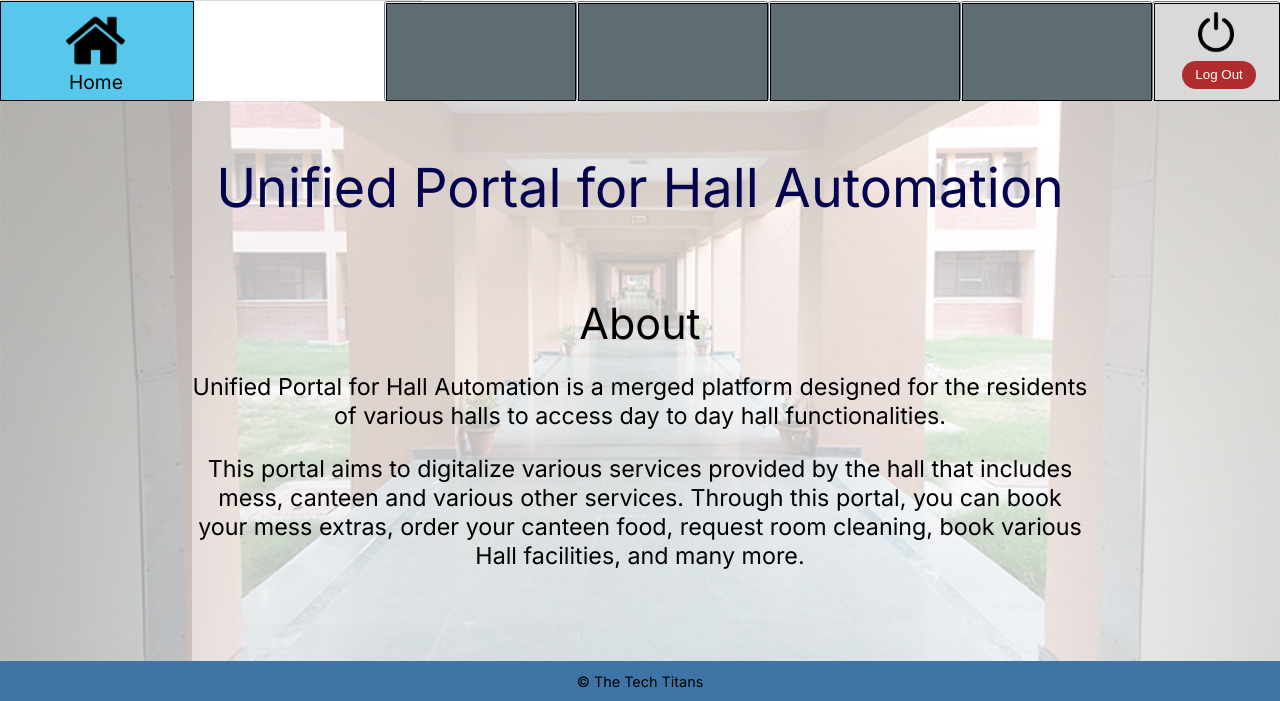
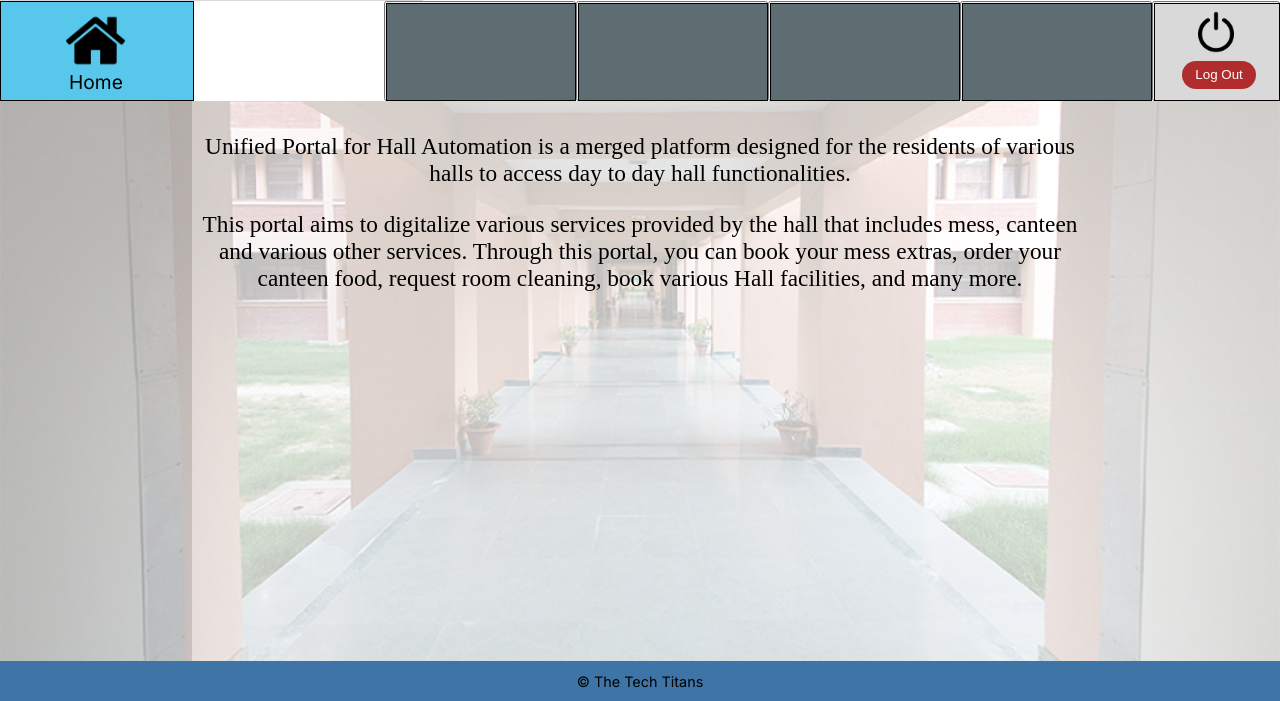
Before and after one commit to divc13/Unified-Portal-For-Hall-Automation, a Django app: template Home/templates/Home.html in a window 1280 px wide. Shown: the part 99-800 px from the top of the page. Run offline with Django 4.2, Linux system fonts and the light colour scheme; the template is opened without the code that fills it, so the values that code supplies are empty.

Commit message:
changed frontend

```diff
--- a/Home/templates/Home.html
+++ b/Home/templates/Home.html
@@ -162,7 +162,7 @@ body {
 }
 
 .about {
-  top: 35%;
+  top: 20%;
   position: relative;
 }
 </style>
@@ -175,12 +175,7 @@ body {
 
     <div class=base>
 
-      <div class="main_div">
-        <div class="quote-container">
-          <p class="quote-2">
-            Unified Portal for Hall Automation
-          </p>
-        </div>
+
   </div>
 
 
```
